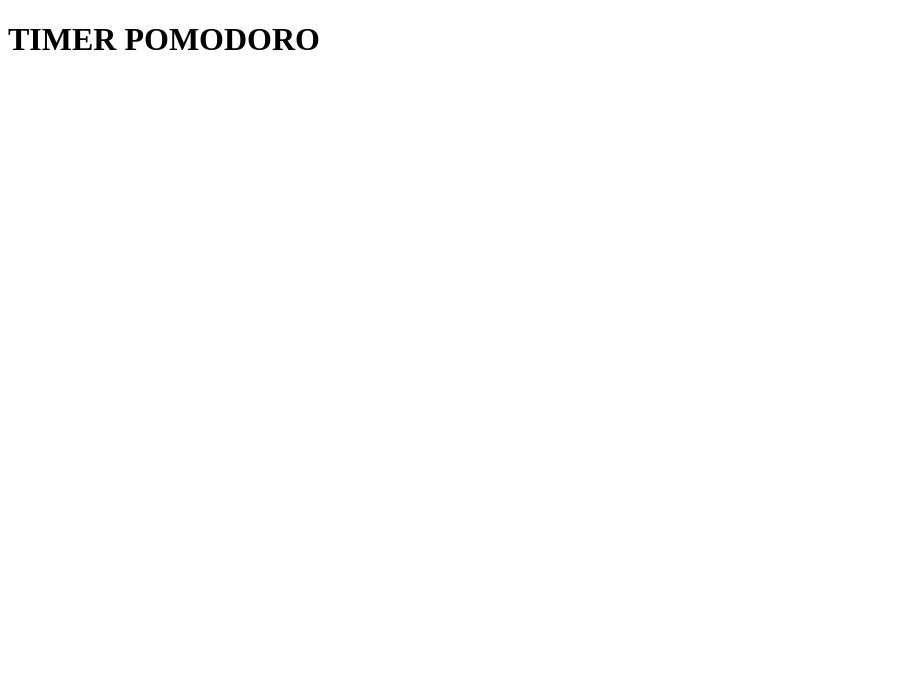
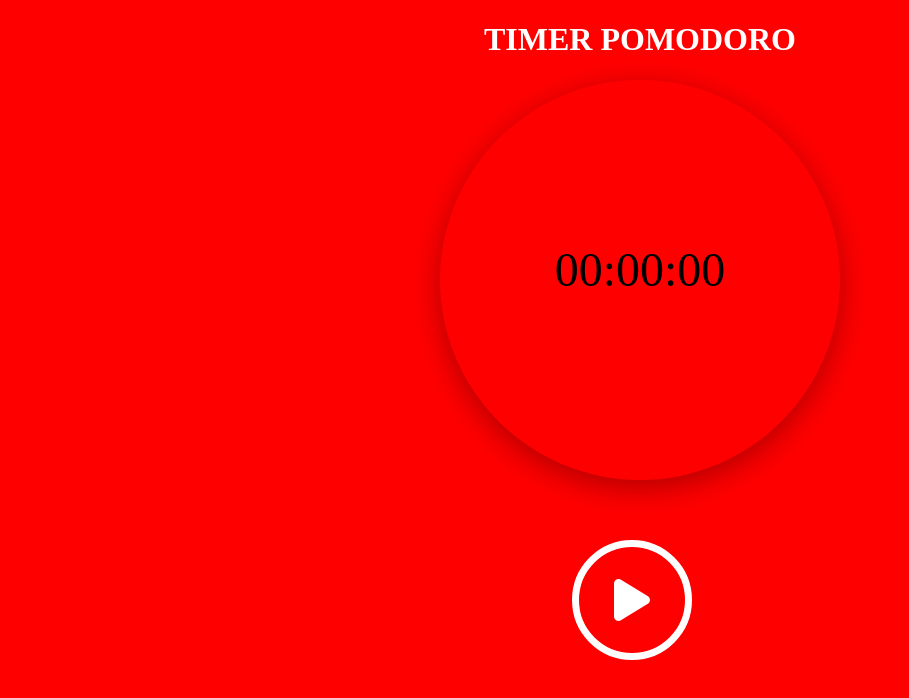
Before and after one commit to alix73509/pomodoro, a plain HTML site: page index.html in a window 1280 px wide. Shown: the whole page, without its empty margins (0-909 px from the left). Drawn offline with Linux system fonts and the light colour scheme.

Commit message:
V1 debut css

```diff
--- a/index.html
+++ b/index.html
@@ -14,7 +14,13 @@
 <body>
     <main>
         <h1>TIMER POMODORO</h1>
-
+        <div class="circle">
+            <div id="timer">00:00:00</div>
+        </div>
+        <div class="bouton">
+            <button id="startStopBtn"> <i class="fas fa-play"></i></button>
+        </div>
+    </main>
     <script src="script.js"></script>
 </body>
 </html>
--- a/script.js
+++ b/script.js
@@ -0,0 +1,36 @@
+let timerElement = document.getElementById('timer');
+        let startStopBtn = document.getElementById('startStopBtn');
+        let resetBtn = document.getElementById('resetBtn');
+        let interval;
+        let isRunning = false;
+        let time = 0;
+
+        // Fonction pour démarrer le chronomètre
+        function startTimer() {
+            interval = setInterval(() => {
+                time++;
+                let hours = Math.floor(time / 3600);
+                let minutes = Math.floor((time % 3600) / 60);
+                let seconds = time % 60;
+
+                timerElement.textContent =
+                    `${String(hours).padStart(2, '0')}:${String(minutes).padStart(2, '0')}:${String(seconds).padStart(2, '0')}`;
+            }, 1000);
+        }
+
+        // Fonction pour arrêter le chronomètre
+        function stopTimer() {
+            clearInterval(interval);
+        }
+
+        // Gestion du bouton Démarrer/Arrêter
+        startStopBtn.addEventListener('click', function() {
+            if (isRunning) {
+                stopTimer();
+                startStopBtn.innerHTML = '<i class="fas fa-play"></i>'; // Change en Démarrer
+            } else {
+                startTimer();
+                startStopBtn.innerHTML = '<i class="fas fa-pause"></i>'; // Change en Arrêter
+            }
+            isRunning = !isRunning; // Inverse l'état du chronomètre
+        });
--- a/style.css
+++ b/style.css
@@ -0,0 +1,47 @@
+h1{
+    text-align: center;
+    color: white;
+    font-weight: bold;
+}
+
+body {
+    margin: 0;
+    display: flex;
+    justify-content: center;
+    height: 100vh;
+    background-color: red;
+}
+
+#timer {
+    font-size: 3rem;
+    margin-bottom: 20px;
+}
+
+button {
+    width: 120px;
+    height: 120px;
+    border: 7px solid white;
+    border-radius: 50%;
+    cursor: pointer;
+    background-color: red;
+    color: white;
+    box-shadow: 0px 2px 4px red;
+    display: flex;
+    justify-content: center;
+    align-items: center;
+    font-size: 3rem;
+    margin-top: 15%;
+    margin-left: 132px;
+}
+
+.circle {
+    width: 400px;
+    height: 400px;
+    background-color: red;
+    border-radius: 50%;
+    box-shadow: 0px 8px 30px rgba(0, 0, 0, 0.3);
+    display: flex;
+    justify-content: center;
+    align-items: center;
+    flex-direction: column;
+}
```
